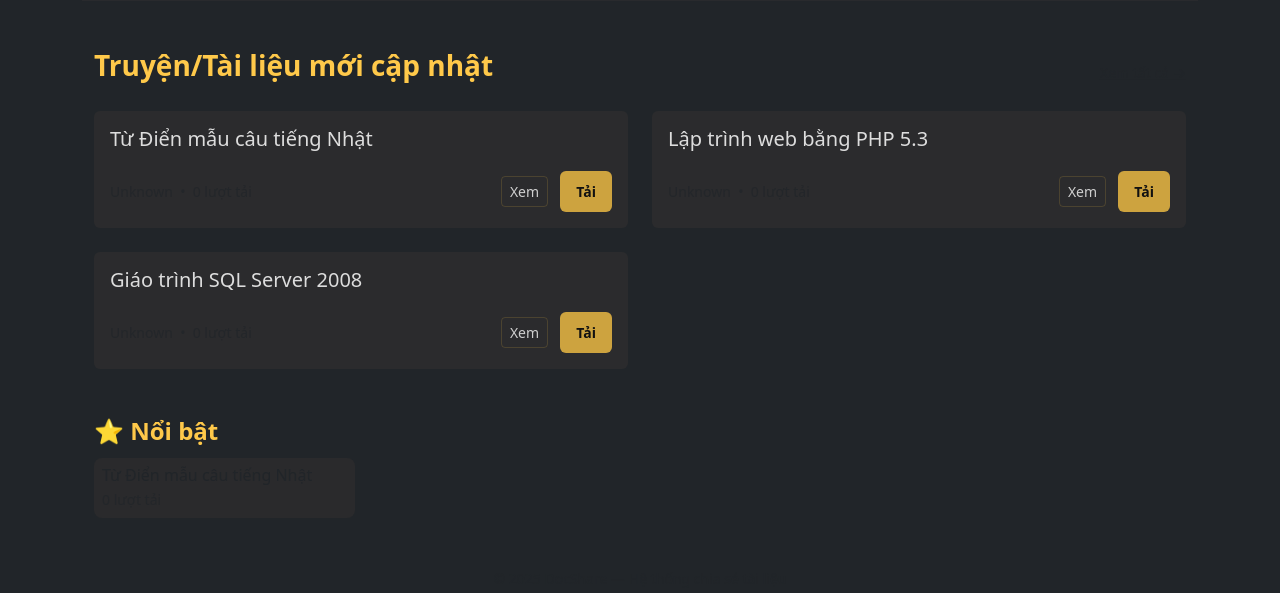
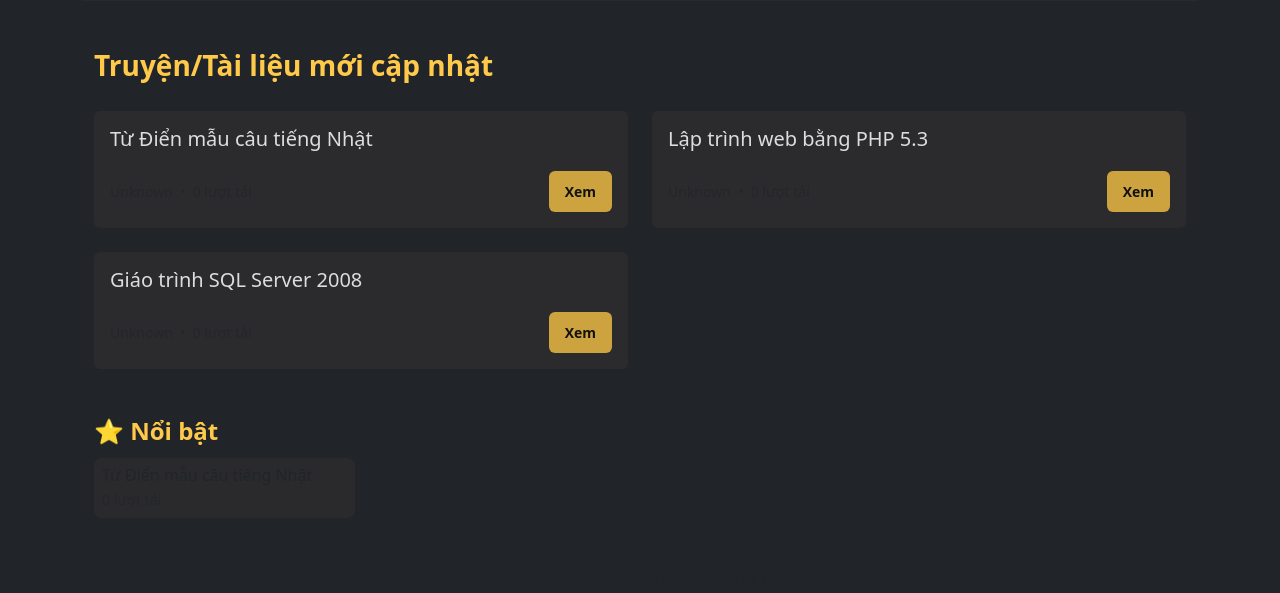
Before and after one commit to Felsl/DocShare, a PHP site: page /site/index.php in a window 1280 px wide. Shown: the part 282-875 px from the top of the page. Run offline with PHP 8.4, Linux system fonts and the light colour scheme; data comes from the database, SQL or seed files in the repository.

Commit message:
Pig-update-4

```diff
--- a/site/Controller/DocumentController.php
+++ b/site/Controller/DocumentController.php
@@ -255,4 +255,7 @@
 
         return $default;
     }
+
+
+
 }
--- a/site/view/Admin/dashboard.php
+++ b/site/view/Admin/dashboard.php
@@ -72,8 +72,8 @@
                     <td><?= $d->getCreatedAt() ?></td>
                     <td>
                         <a class="btn btn-success btn-sm"
-                            href="/index.php?c=document&a=approve&id=<?= $d->getId() ?>">Duyệt</a>
-                        <a class="btn btn-danger btn-sm" href="/index.php?c=document&a=reject&id=<?= $d->getId() ?>">Từ
+                            href="index.php?c=document&a=approve&id=<?= $d->getId() ?>">Duyệt</a>
+                        <a class="btn btn-danger btn-sm" href="index.php?c=document&a=reject&id=<?= $d->getId() ?>">Từ
                             chối</a>
                     </td>
                 </tr>
--- a/site/view/home/index.php
+++ b/site/view/home/index.php
@@ -55,10 +55,8 @@
                                         <i class="bi bi-download"></i> <?= intval($item->downloads ?? 0) ?> lượt tải
                                     </div>
                                     <div>
-                                        <a href="<?= $base ?>/index.php?c=document&a=detail&id=<?= urlencode($item->getId()) ?>"
-                                            class="btn btn-sm btn-outline-gold">Xem</a>
-                                        <a href="<?= htmlspecialchars($item->file ?? '#') ?>"
-                                            class="btn btn-sm btn-gold ms-2" download>Tải</a>
+                                        <a href="index.php?c=document&a=detail&id=<?= urlencode($item->getId()) ?>"
+                                            class="btn btn-sm btn-gold ms-2">Xem</a>
                                     </div>
                                 </div>
 
```
